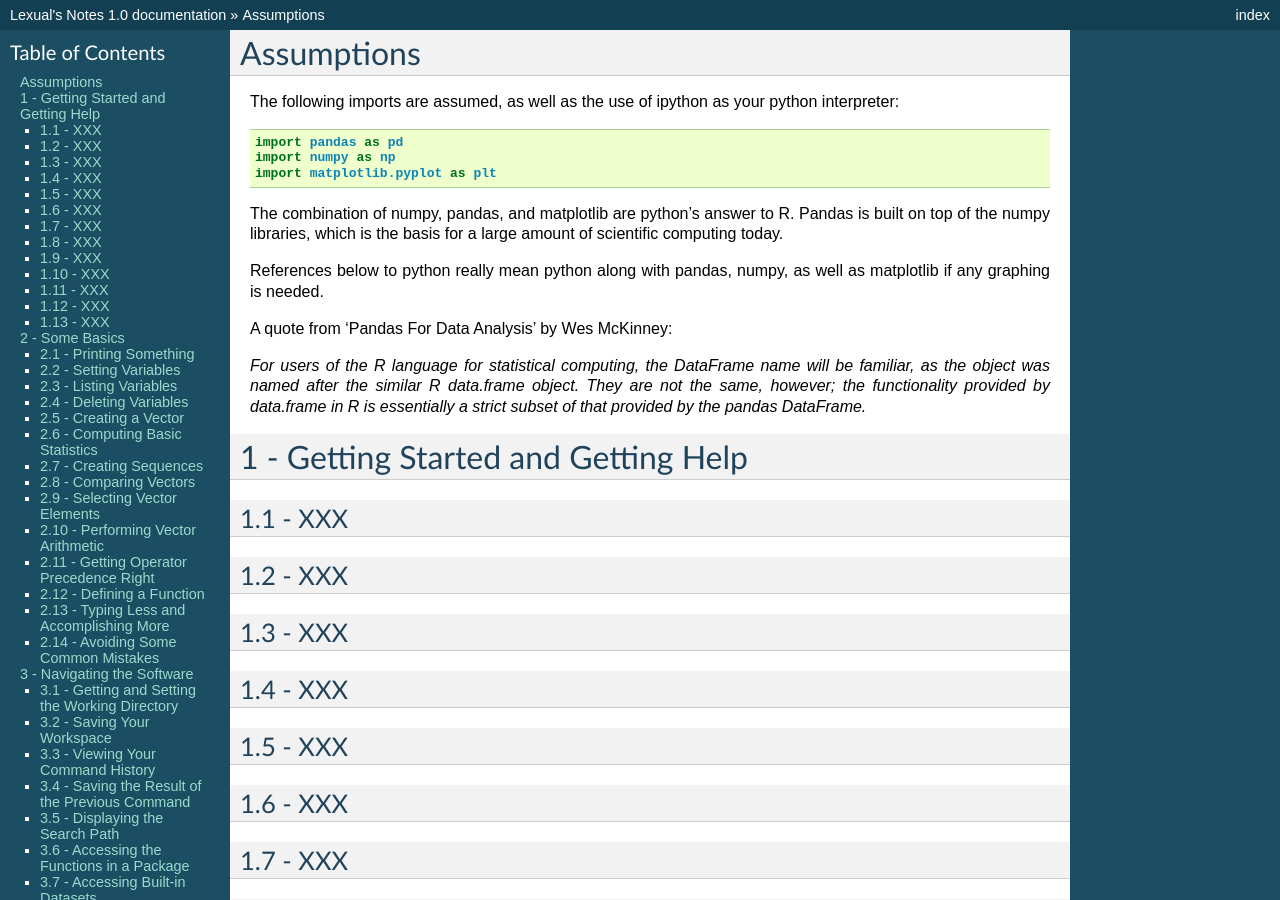
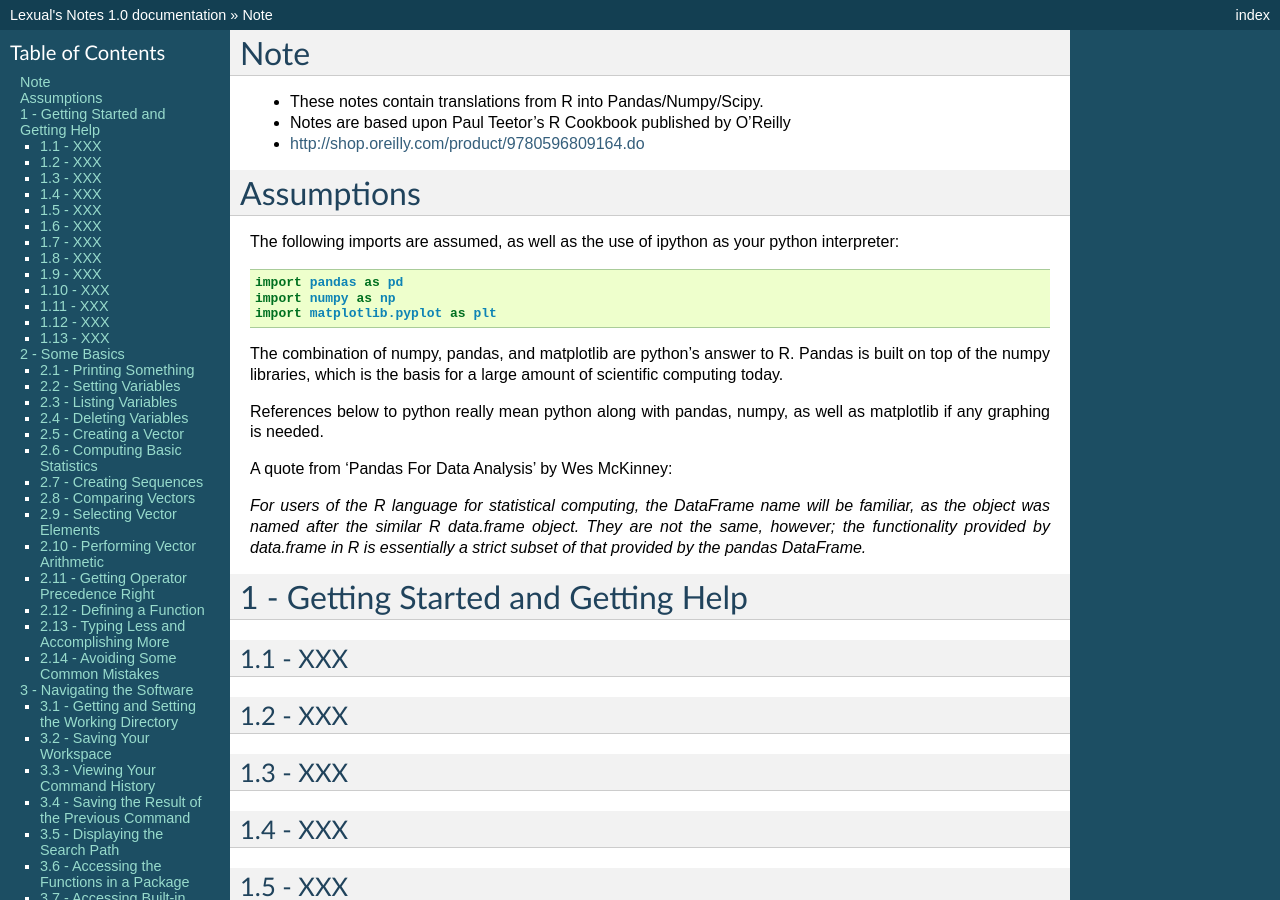
Before and after one commit to lexual/sphinx-notes, a Sphinx documentation site: the page built from source/tech/r_numpy_pandas_cookbook.rst, in a window 1280 px wide and 900 px high. Built offline with Sphinx 7.4.7, drawn with Linux system fonts in a browser that asks for light colours.

Commit message:
Make explicit this is based upon R Cookbook.

```diff
--- a/source/tech/r_numpy_pandas_cookbook.rst
+++ b/source/tech/r_numpy_pandas_cookbook.rst
@@ -1,3 +1,11 @@
+Note
+==========
+
+* These notes contain translations from R into Pandas/Numpy/Scipy.
+* Notes are based upon Paul Teetor's R Cookbook published by
+  O'Reilly
+* http://shop.oreilly.com/product/9780596809164.do
+
 Assumptions
 ===========
 
```
